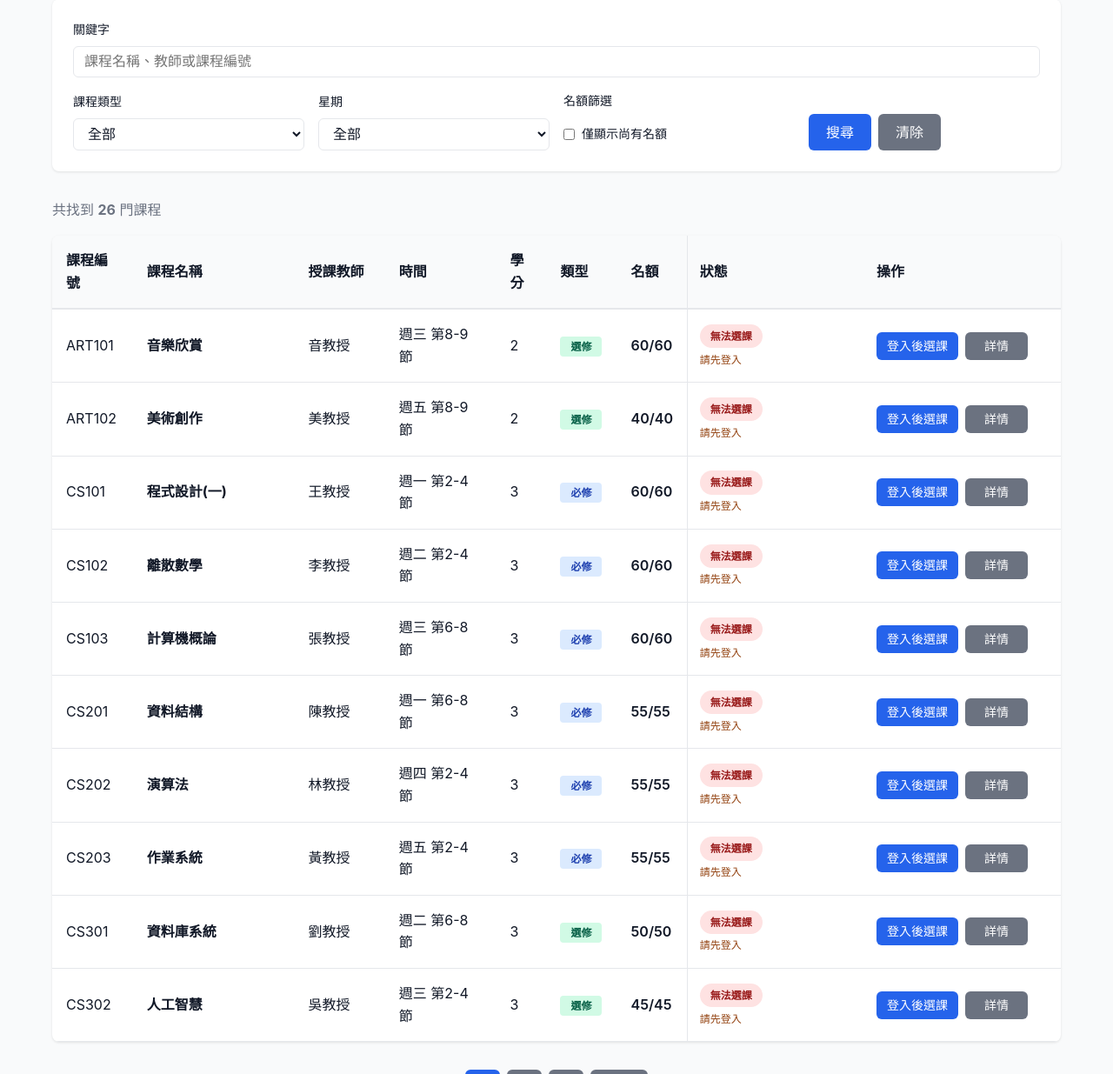
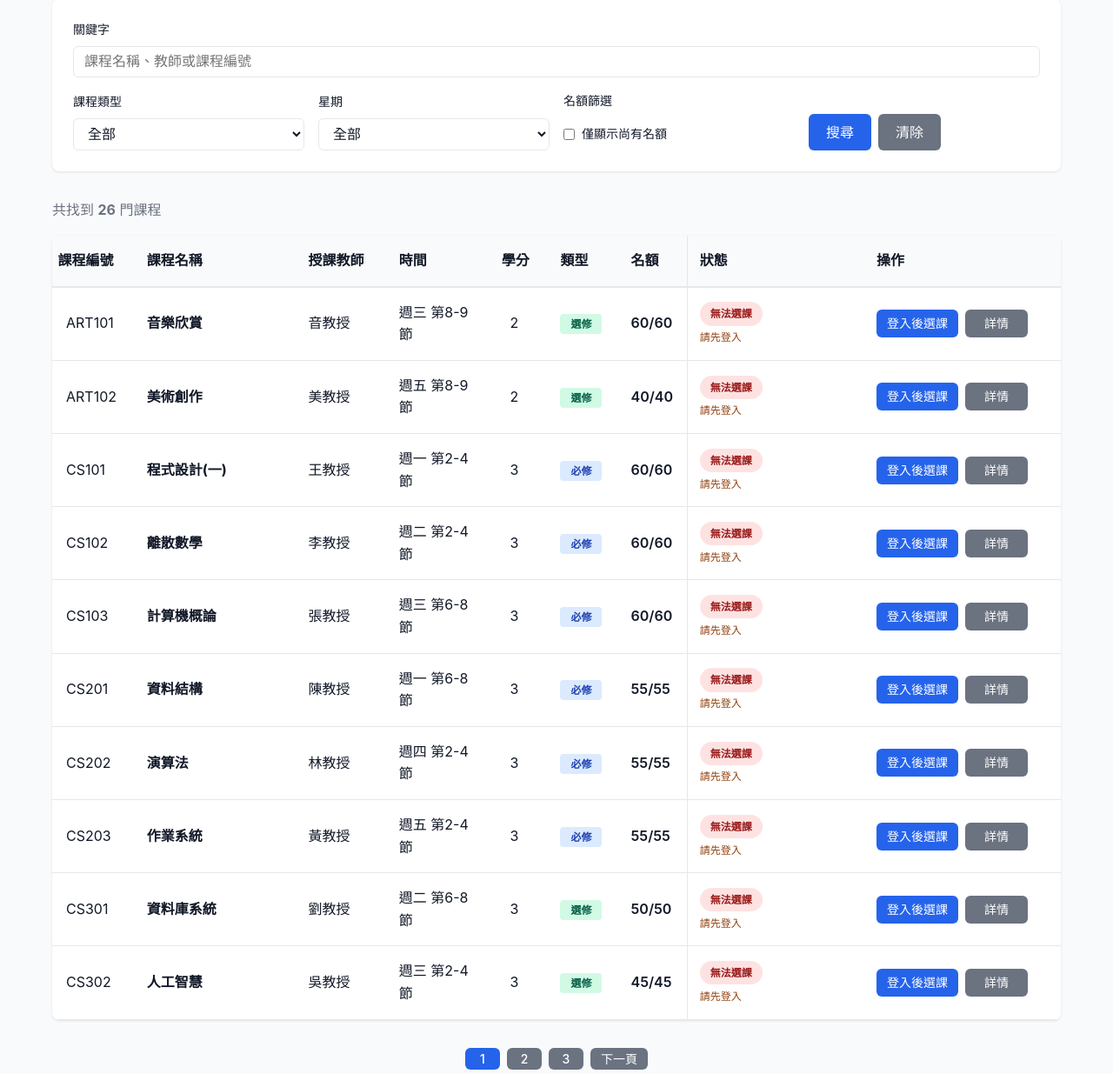
Before and after one commit to 11346070/Class-Schedule, a Django app: page /courses/ in a window 1280 px wide. Shown: the part 213-1448 px from the top of the page at 87% size. Run offline with Django 5.2, Linux system fonts and the light colour scheme; data comes from the database, SQL or seed files in the repository; data that the repository does not hold is empty.

Commit message:
fix: correct course table header alignment
Keep the course code and credit headings on one horizontal line, without changing column widths or other headings.

Co-authored-by: Cursor <cursoragent@cursor.com>

```diff
--- a/static/css/style.css
+++ b/static/css/style.css
@@ -659,6 +659,18 @@ body {
 .course-table.course-list-table th:nth-child(7) { width: 7%; }
 .course-table.course-list-table th:nth-child(8) { width: 17%; }
 .course-table.course-list-table th:nth-child(9) { width: 20%; }
+
+.course-table.course-list-table thead th:nth-child(1),
+.course-table.course-list-table thead th:nth-child(5) {
+    writing-mode: horizontal-tb;
+    text-orientation: mixed;
+    white-space: nowrap;
+    word-break: keep-all;
+    text-align: left;
+    vertical-align: middle;
+    padding-left: 0.4rem;
+    padding-right: 0.4rem;
+}
 
 .course-table.course-list-table th,
 .course-table.course-list-table td {
--- a/templates/base.html
+++ b/templates/base.html
@@ -13,7 +13,7 @@
             } catch (e) {}
         })();
     </script>
-    <link rel="stylesheet" href="/static/css/style.css?v=20261030c">
+    <link rel="stylesheet" href="/static/css/style.css?v=20261030d">
     {% block extra_css %}{% endblock %}
 </head>
 <body>
```
Also changed, not shown: timetable/tests.py (+8 -0 lines).
